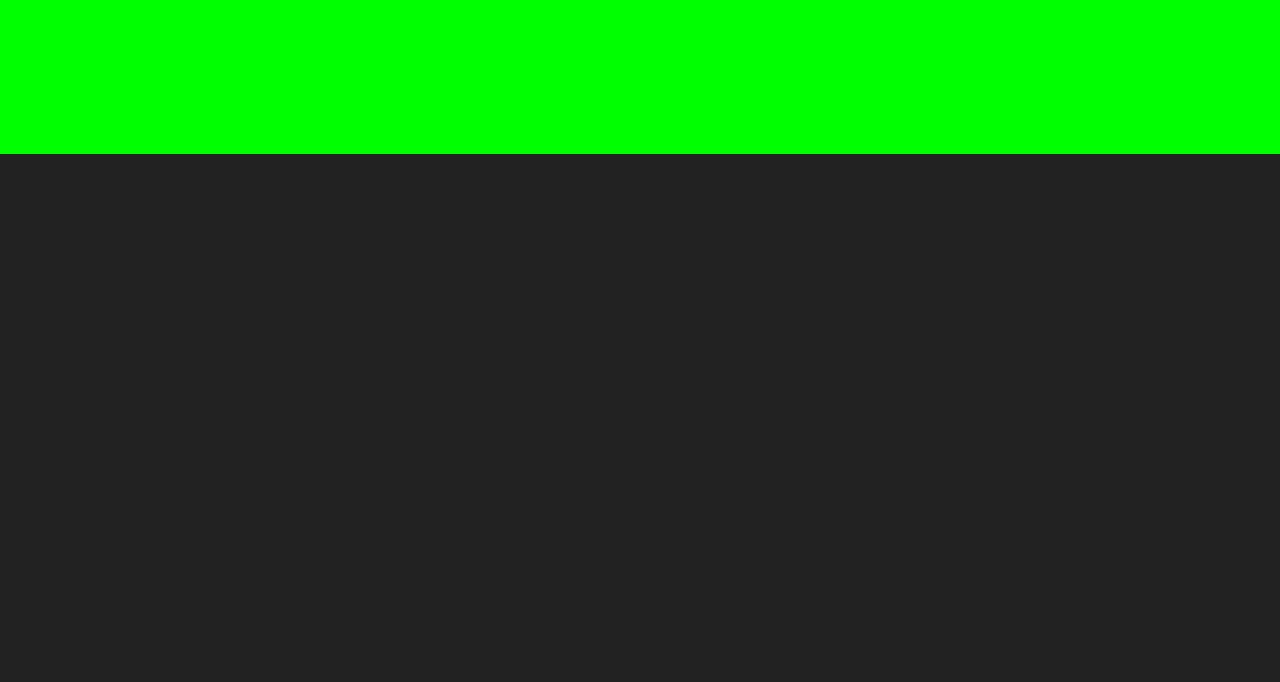
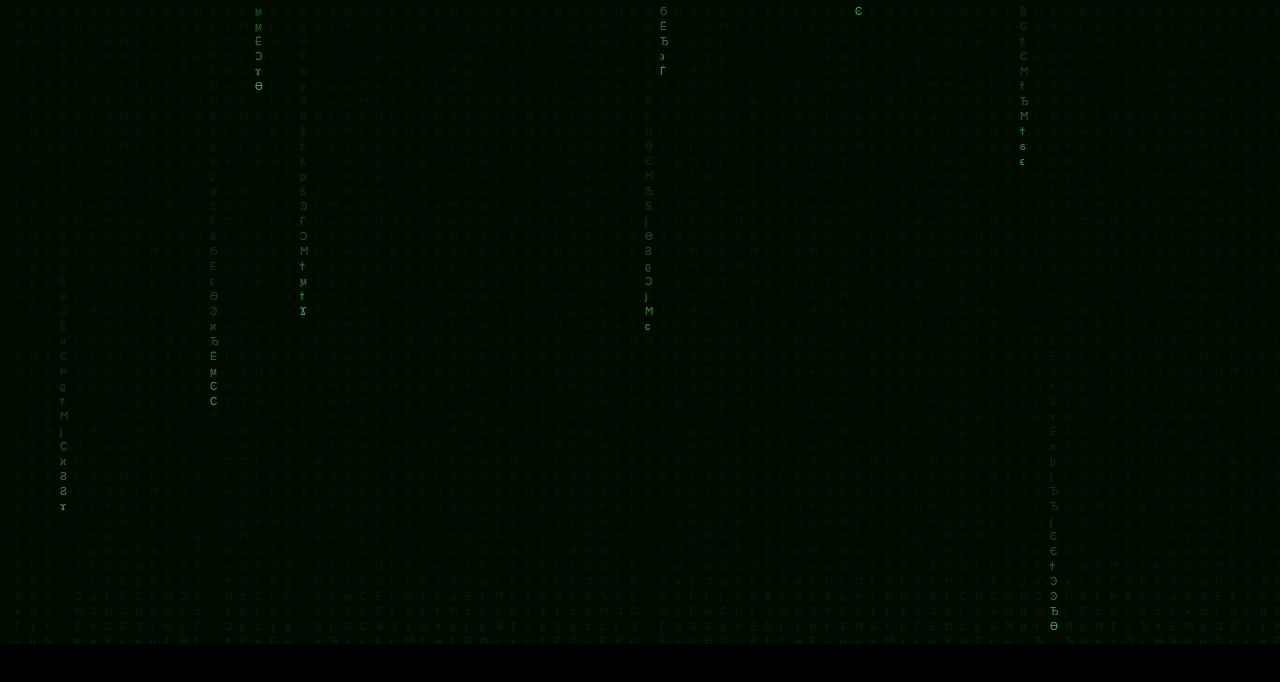
Before and after one commit to santiagomillan/proyecto-matrix, a plain HTML site: page index.html in a window 1280 px wide. Drawn offline with Linux system fonts and the light colour scheme.

Commit message:
letras tipo matrix.

```diff
--- a/js/main.js
+++ b/js/main.js
@@ -1,16 +1,32 @@
 const canvas = document.querySelector("#canvas");
+const ctx = canvas.getContext("2d");
+// canvas.width = document.body.clientWidth
+// canvas.height = document.body.clientHeight
 
-canvas.width = document.body.clientWidth
-canvas.height = document.body.clientHeight
+const w = document.body.clientWidth;
+const h = document.body.clientHeight;
+
+canvas.width = w;
+canvas.height = h;
 
 const position = Array(300).join(0).split("");
 
-const ctx = canvas.getContext("2d");
-// console.log(ctx)
+
+// console.log(position)
 
 const initMatrix = () => {
-    ctx.fillStyle = "#00ff00";
-    ctx.fillRect(0, 0, canvas.width, canvas.height);
+    ctx.fillStyle = "rgba(0,15,2,0.15)";
+    ctx.fillRect(0, 0, w, h);
+
+    ctx.fillStyle = '#4caf50'
+    ctx.font = "11pt"
+
+    position.map((y, index) => {
+        const text = String.fromCharCode(1e3 + Math.random() * 30);
+        const x = (index * 15) + 15
+        canvas.getContext('2d').fillText(text, x, y)
+        y > 100 + Math.random() * 1e5 ? position[index] = 0 : position[index] = y + 15
+    })
 }
 
-setInterval(initMatrix, 70);
+setInterval(initMatrix, 80);
--- a/styles/style.css
+++ b/styles/style.css
@@ -1,25 +1,8 @@
 body{
-  background-color:#222;
+  height:100%;
+  background-color:#000;
 }
 
-.container{
-  width:100%;
-  height:100vh;
-  display: inline-flex;
+canvas{
+  width: 100%;
 }
-
-.text{
-  margin: 0.5rem;
-  padding: 0.4rem;
-  width: 100% ;
-  border-radius: 2px;
-}
-
-iframe{
-  margin: 0.5rem;
-  padding: 0.1rem;
-  width: 100% ;
-  background-color: #fff;
-  border: none;
-  border-radius: 2px;
-}
```
